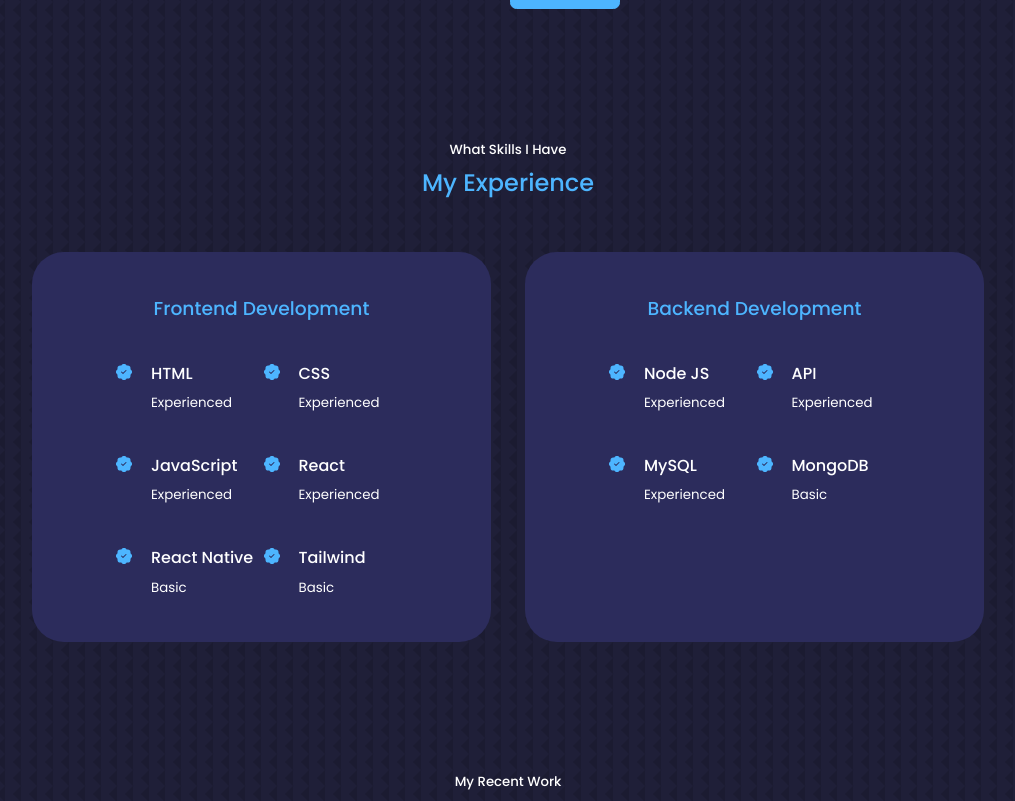
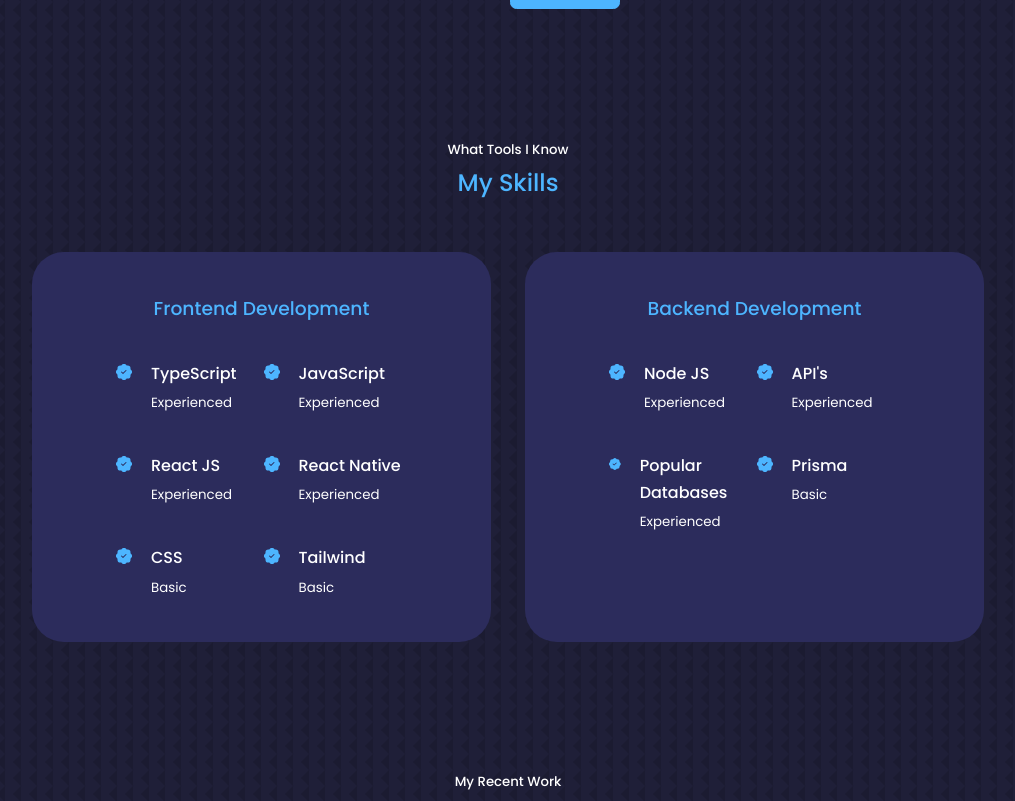
Before and after one commit to muricristiano/Portfolio, a React (Create React App) app: page / in a window 1280 px wide. Shown: the part 1999-2800 px from the top of the page, without its empty margins (132-1147 px from the left). Built offline with nearby package versions, Linux system fonts and the light colour scheme.

Commit message:
converting experience to skill, fixed about width

```diff
--- a/src/App.jsx
+++ b/src/App.jsx
@@ -2,7 +2,7 @@
 import Header from './components/header/Header'
 import Nav from './components/nav/Nav'
 import About from './components/about/About'
-import Experience from './components/experience/Experience'
+import Skills from './components/skills/skills'
 import Services from './components/services/Services'
 import Portfolio from './components/portfolio/Portfolio'
 import Testimonials from './components/testimonials/Testimonials'
@@ -15,7 +15,7 @@
       <Header />
       <Nav />
       <About />
-      <Experience />
+      <Skills />
       {/* <Services /> */}
       <Portfolio />
       {/* <Testimonials /> */}
--- a/src/components/about/about.css
+++ b/src/components/about/about.css
@@ -78,6 +78,10 @@
         margin: 2rem auto 4rem;
     }
 
+    .about__card {
+        padding: 1rem;
+    }
+
     .about__content p {
         margin: 1rem 0 1.5rem;
     }
@@ -90,8 +94,12 @@
         margin: 0 auto 3rem;
     }
 
+    .about__icon {
+        margin-bottom: 0.1rem;
+    }
+
     .about__cards {
-        /* grid-template-columns: 1fr 1fr; */
+        grid-template-columns: 1fr;
         gap: 1rem;
     }
 
--- a/src/components/experience/Experience.jsx
+++ /dev/null
@@ -1,98 +0,0 @@
-import React from 'react'
-import './experience.css'
-import {BsFillPatchCheckFill} from 'react-icons/bs'
-
-const Experience = () => {
-  return (
-    <section id="experience">
-      <h5>What Skills I Have</h5>
-      <h2>My Experience</h2>
-      <div className="container experience__container">
-          <div className="experience__frontend">
-            <h3>Frontend Development</h3>
-            <div className="experience__content">
-              <article className='experience__details'>
-                <BsFillPatchCheckFill className='experience__details-icon'/>
-                <div>
-                    <h4>HTML</h4>
-                    <small className='text-light'>Experienced</small>
-                </div>
-              </article>
-              <article className='experience__details'>
-                <BsFillPatchCheckFill className='experience__details-icon'/>
-                <div>
-                    <h4>CSS</h4>
-                    <small className='text-light'>Experienced</small>
-                </div>
-              </article>
-              <article className='experience__details'>
-                <BsFillPatchCheckFill className='experience__details-icon'/>
-                <div>
-                    <h4>JavaScript</h4>
-                    <small className='text-light'>Experienced</small>
-                </div>
-              </article>
-              <article className='experience__details'>
-                <BsFillPatchCheckFill className='experience__details-icon'/>
-                <div>
-                    <h4>React</h4>
-                    <small className='text-light'>Experienced</small>
-                </div>
-              </article>
-              <article className='experience__details'>
-                <BsFillPatchCheckFill className='experience__details-icon'/>
-                <div>
-                    <h4>React Native</h4>
-                    <small className='text-light'>Basic</small>
-                </div>
-              </article>
-              <article className='experience__details'>
-                <BsFillPatchCheckFill className='experience__details-icon'/>
-                <div>
-                    <h4>Tailwind</h4>
-                    <small className='text-light'>Basic</small>
-                </div>
-              </article>
-            </div>
-          </div>
-
-          <div className="experience__backend">
-          <h3>Backend Development</h3>
-            <div className="experience__content">
-              <article className='experience__details'>
-                <BsFillPatchCheckFill className='experience__details-icon'/>
-                <div>
-                  <h4>Node JS</h4>
-                  <small className='text-light'>Experienced</small>
-                </div>
-              </article>
-              <article className='experience__details'>
-                <BsFillPatchCheckFill className='experience__details-icon'/>
-                <div>
-                  <h4>API</h4>
-                  <small className='text-light'>Experienced</small>
-                </div>
-              </article>
-              <article className='experience__details'>
-                <BsFillPatchCheckFill className='experience__details-icon'/>
-                <div>
-                  <h4>MySQL</h4>
-                  <small className='text-light'>Experienced</small>
-                </div>
-              </article>
-              <article className='experience__details'>
-                <BsFillPatchCheckFill className='experience__details-icon'/>
-                <div>
-                  <h4>MongoDB</h4>
-                  <small className='text-light'>Basic</small>
-                </div>
-              </article>
-            </div>
-          </div>
-      </div>
-    </section>
-  )
-}
-
-
-export default Experience
--- a/src/components/footer/Footer.jsx
+++ b/src/components/footer/Footer.jsx
@@ -11,10 +11,10 @@
       <ul className='permalinks'>
         <li><a href="#">Home</a></li>
         <li><a href="#about">About</a></li>
-        <li><a href="#experience">Experience</a></li>
+        <li><a href="#skills">Skills</a></li>
         {/* <li><a href="#services">Services</a></li> */}
         <li><a href="#portfolio">Portfolio</a></li>
-        <li><a href="#testimonials">Testimonials</a></li>
+        {/* <li><a href="#testimonials">Testimonials</a></li> */}
         <li><a href="#contact">Contact</a></li>
       </ul>
 
--- a/src/components/nav/Nav.jsx
+++ b/src/components/nav/Nav.jsx
@@ -17,7 +17,7 @@
 
       <a href="#about" onClick={() => setActiveNav('#about')} className={activeNav === '#about' ? 'active' : ''}><AiOutlineUser size="1.2em"/></a>
 
-      <a href="#experience" onClick={() => setActiveNav('#experience')} className={activeNav === '#experience' ? 'active' : ''}><BiBook size="1.2em"/></a>
+      <a href="#skills" onClick={() => setActiveNav('#skills')} className={activeNav === '#skills' ? 'active' : ''}><BiBook size="1.2em"/></a>
 
       {/* <a href="#services" onClick={() => setActiveNav('#services')} className={activeNav === '#services' ? 'active' : ''}><RiServiceLine size="1.2em"/></a> */}
 
--- a/src/components/experience/experience.css
+++ b/src/components/skills/skills.css
@@ -1,10 +1,10 @@
-.experience__container {
+.skills__container {
     display: grid;
     grid-template-columns: 1fr 1fr;
     gap: 2rem;
 }
 
-.experience__container > div {
+.skills__container > div {
     background: var(--color-bg-variant);
     padding: 2.4rem 5rem;
     border-radius: 2rem;
@@ -12,58 +12,58 @@
     transition: var(--transition)
 }
 
-.experience__container >  div:hover {
+.skills__container >  div:hover {
     background: transparent;
     border-color: var(--color-primary-variant);
     cursos: default;
 }
 
-.experience__container > div h3 {
+.skills__container > div h3 {
     text-align: center;
     margin-bottom: 2rem;
     color: var(--color-primary);
 }
 
-.experience__content {
+.skills__content {
     display: grid;
     grid-template-columns: 1fr 1fr;
     row-gap: 2rem;
 }
 
-.experience__details {
+.skills__details {
     display: flex;
     gap: 1rem;
 }
 
-.experience__details-icon {
+.skills__details-icon {
     margin-top: 6px;
     color: var(--color-primary)
 }
 
 /* Media Queries (Medium Devices) */
 @media screen and (max-width: 1024px) {
-    .experience__container {
+    .skills__container {
         grid-template-columns: 1fr;
     }
 
-    .experience__container > div {
+    .skills__container > div {
         width: 90%;
         padding: 2rem;
         margin: 0 auto;
     }
 
-    .experience__content {
+    .skills__content {
         padding: 0.5rem;
     }
 }
 
 /* Media Queries (Small Devices) */
 @media screen and (max-width: 600px) {
-    .experience__container {
+    .skills__container {
         gap: 1rem;
     }
 
-    .experience__container > div {
+    .skills__container > div {
         width: 100%;
         padding: 2rem 1rem;
     }
--- /dev/null
+++ b/src/components/skills/skills.jsx
@@ -0,0 +1,98 @@
+import React from 'react'
+import './skills.css'
+import {BsFillPatchCheckFill} from 'react-icons/bs'
+
+const Skills = () => {
+  return (
+    <section id="skills">
+      <h5>What Tools I Know</h5>
+      <h2>My Skills</h2>
+      <div className="container skills__container">
+          <div className="skills__frontend">
+            <h3>Frontend Development</h3>
+            <div className="skills__content">
+              <article className='skills__details'>
+                <BsFillPatchCheckFill className='skills__details-icon'/>
+                <div>
+                    <h4>TypeScript</h4>
+                    <small className='text-light'>Experienced</small>
+                </div>
+              </article>
+              <article className='skills__details'>
+                <BsFillPatchCheckFill className='skills__details-icon'/>
+                <div>
+                    <h4>JavaScript</h4>
+                    <small className='text-light'>Experienced</small>
+                </div>
+              </article>
+              <article className='skills__details'>
+                <BsFillPatchCheckFill className='skills__details-icon'/>
+                <div>
+                    <h4>React JS</h4>
+                    <small className='text-light'>Experienced</small>
+                </div>
+              </article>
+              <article className='skills__details'>
+                <BsFillPatchCheckFill className='skills__details-icon'/>
+                <div>
+                    <h4>React Native</h4>
+                    <small className='text-light'>Experienced</small>
+                </div>
+              </article>
+              <article className='skills__details'>
+                <BsFillPatchCheckFill className='skills__details-icon'/>
+                <div>
+                    <h4>CSS</h4>
+                    <small className='text-light'>Basic</small>
+                </div>
+              </article>
+              <article className='skills__details'>
+                <BsFillPatchCheckFill className='skills__details-icon'/>
+                <div>
+                    <h4>Tailwind</h4>
+                    <small className='text-light'>Basic</small>
+                </div>
+              </article>
+            </div>
+          </div>
+
+          <div className="skills__backend">
+          <h3>Backend Development</h3>
+            <div className="skills__content">
+              <article className='skills__details'>
+                <BsFillPatchCheckFill className='skills__details-icon'/>
+                <div>
+                  <h4>Node JS</h4>
+                  <small className='text-light'>Experienced</small>
+                </div>
+              </article>
+              <article className='skills__details'>
+                <BsFillPatchCheckFill className='skills__details-icon'/>
+                <div>
+                  <h4>API's</h4>
+                  <small className='text-light'>Experienced</small>
+                </div>
+              </article>
+              <article className='skills__details'>
+                <BsFillPatchCheckFill className='skills__details-icon'/>
+                <div>
+                  <h4>Popular Databases</h4>
+                  <small className='text-light'>Experienced</small>
+                </div>
+              </article>
+              <article className='skills__details'>
+                <BsFillPatchCheckFill className='skills__details-icon'/>
+                <div>
+                    <h4>Prisma</h4>
+                    <small className='text-light'>Basic</small>
+                </div>
+              </article>
+            </div>
+          </div>
+      </div>
+    </section>
+  )
+}
+
+
+export default Skills
```
